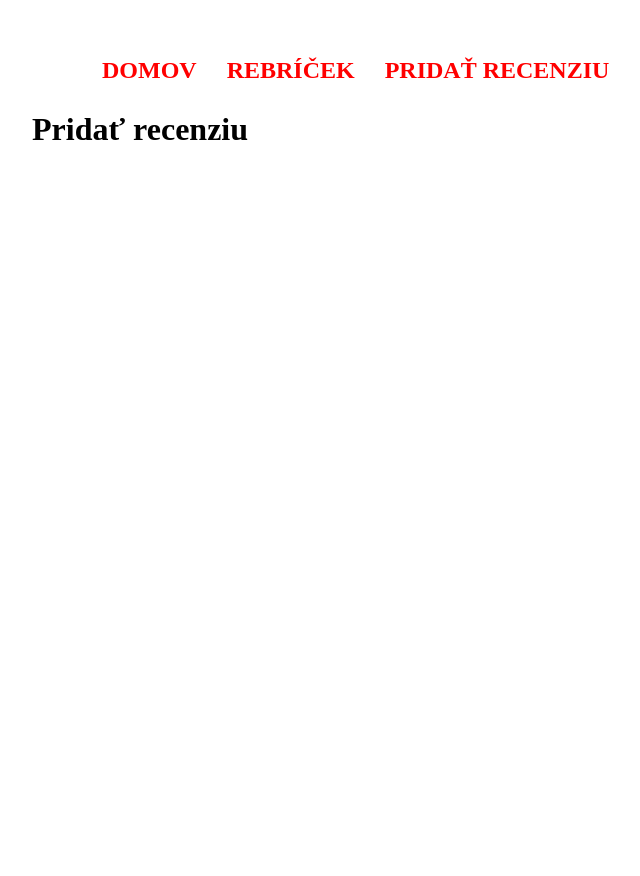
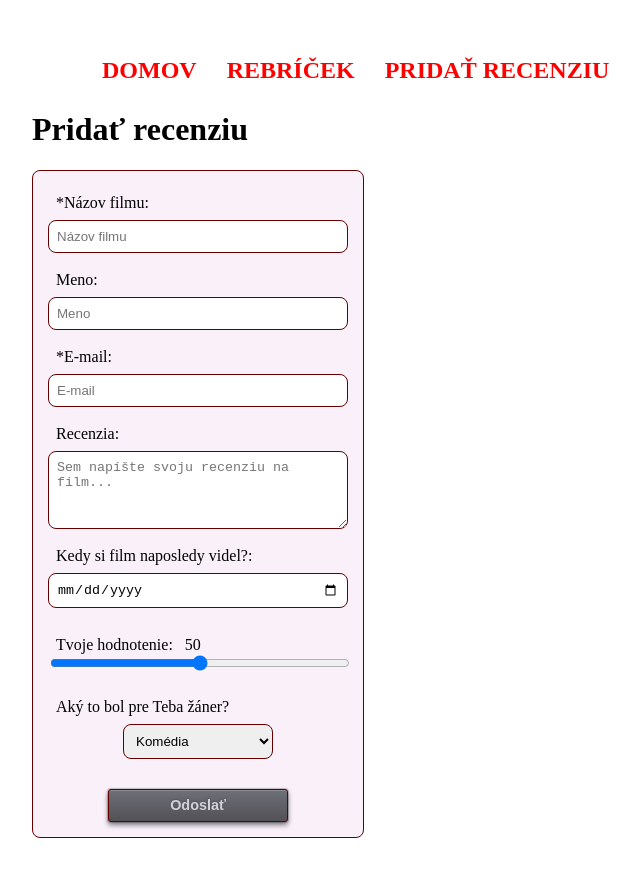
Before and after one commit to eSKoman/prva, a plain HTML site: page pages/add-review.html in a window 1280 px wide. Shown: the whole page, without its empty margins (18-658 px from the left). Before the commit the page ends 800 px from the top, so only its background shows below. Drawn offline with Linux system fonts and the light colour scheme.

Commit message:
Pridaný formulár na stránke add-review.html

```diff
--- a/css/style.css
+++ b/css/style.css
@@ -40,7 +40,7 @@ body {
 }
 
 table tr:nth-child(2n) {
-    background-color: #F9F0FA ;
+    background-color: #F9F0FA;
 }
 
 .floatLeft {
@@ -68,3 +68,77 @@ ul li {
 h2 {
     font-size: large;
 }
+
+form {
+    width: 300px;
+    background-color: #F9F0FA;
+    padding: 15px;
+    border: 1px solid #660000;
+    border-radius: 8px;
+}
+
+form label, input, textarea {
+    display: block;
+    width: 100%;
+    padding: 8px;
+    box-sizing: border-box;
+}
+
+input, textarea, select {
+    margin-bottom: 10px;
+    border: 1px solid #660000;
+    border-radius: 8px;
+}
+
+#demo, #rating, #tvoj {
+    display: inline;
+}
+
+#rating {
+    margin-top: -8px;
+}
+
+.odosli {
+    width: 180px;
+    margin: auto;
+    margin-top: 30px;
+    font-size: 90%;
+    font-weight: 700;
+    color: rgb(209,209,217);
+    text-decoration: none;
+    text-shadow: 0 -1px 2px rgba(0,0,0,.2);
+    padding: .5em 1em;
+    outline: none;
+    border-radius: 3px;
+    background: linear-gradient(rgb(110,112,120), rgb(81,81,86)) rgb(110,112,120);
+    box-shadow:
+     0 1px rgba(255,255,255,.2) inset,
+     0 3px 5px rgba(0,1,6,.5),
+     0 0 1px 1px rgba(0,1,6,.2);
+    transition: .2s ease-in-out;
+}
+
+.odosli:hover:not(:active) {
+    background: linear-gradient(rgb(126,126,134), rgb(70,71,76)) rgb(126,126,134);
+    color: #d61212;
+  }
+
+  .odosli:active {
+    top: 1px;
+    background: linear-gradient(rgb(76,77,82), rgb(56,57,62)) rgb(76,77,82);
+    box-shadow:
+     0 0 1px rgba(0,0,0,.5) inset,
+     0 2px 3px rgba(0,0,0,.5) inset,
+     0 1px 1px rgba(255,255,255,.1);
+  }
+
+#genre {
+    display: block;
+    width: 150px;
+    margin: auto;
+    padding: 8px;
+}
+
+select option {
+    padding: 8px;
+}
--- a/pages/add-review.html
+++ b/pages/add-review.html
@@ -1,5 +1,5 @@
 <!DOCTYPE html>
-<html lang="en">
+<html lang="sk">
 <head>
     <meta charset="UTF-8">
     <meta http-equiv="X-UA-Compatible" content="IE=edge">
@@ -8,6 +8,7 @@
     <link rel="stylesheet" href="../css/style.css">
 </head>
 <body>
+
     <header>
         <ul>
             <li><a href="../index.html">Domov</a></li>
@@ -15,6 +16,51 @@
             <li><a href="add-review.html">Pridať recenziu</a></li>
         </ul>
     </header>
+
     <h1>Pridať recenziu</h1>
+
+    <form>
+
+        <label for="film">*Názov filmu:</label>
+        <input type="text" id="film" name="film" placeholder="Názov filmu">
+
+        <label for="name">Meno:</label>
+        <input type="text" id="name" name="name" placeholder="Meno">
+
+        <label for="mail">*E-mail:</label>
+        <input type="email" id="mail" name="mail" placeholder="E-mail" required>
+
+        <label for="review">Recenzia:</label>
+        <textarea id="review" name="review" rows="4" cols="50" placeholder="Sem napíšte svoju recenziu na film..."></textarea>
+
+        <label for="seen">Kedy si film naposledy videl?:</label>
+        <input type="date" id="seen" name="seen"><br>
+
+        <label for="rating" id="tvoj">Tvoje hodnotenie:</label>
+        <span id="demo"></span>
+        <input type="range" id="rating" name="rating" min="0" max="100" step="10">
+
+        <label for="genre">Aký to bol pre Teba žáner?</label>
+        <select name="genre" id="genre">
+          <option value="komedia">Komédia</option>
+          <option value="drama">Dráma</option>
+          <option value="horor">Horor</option>
+          <option value="akcny">Akčný</option>
+        </select>
+
+        <input type="submit" class="odosli" value="Odoslať">
+
+    </form>
+
+<script>
+    var slider = document.getElementById("rating");
+    var output = document.getElementById("demo");
+    output.innerHTML = slider.value;
+
+    slider.oninput = function() {
+    output.innerHTML = this.value;
+    }
+</script>
+
 </body>
 </html>
```
Also changed, not shown: pages/endgame.html (+1 -1 lines), pages/ironman.html (+1 -1 lines), pages/rebricek.html (+1 -1 lines).
